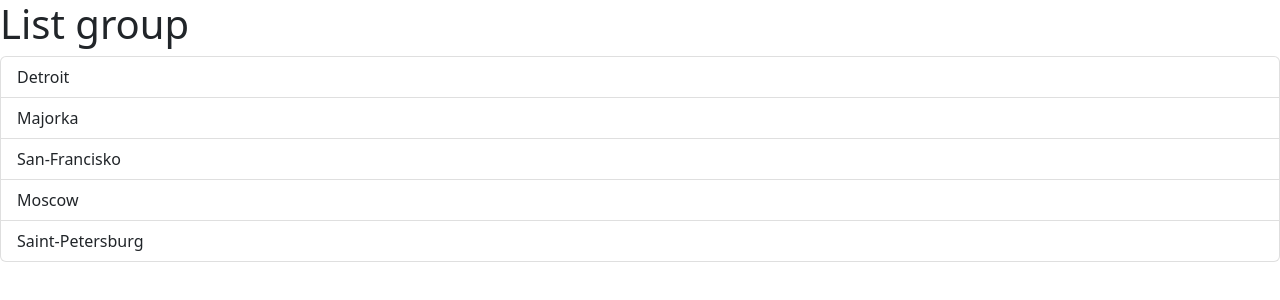
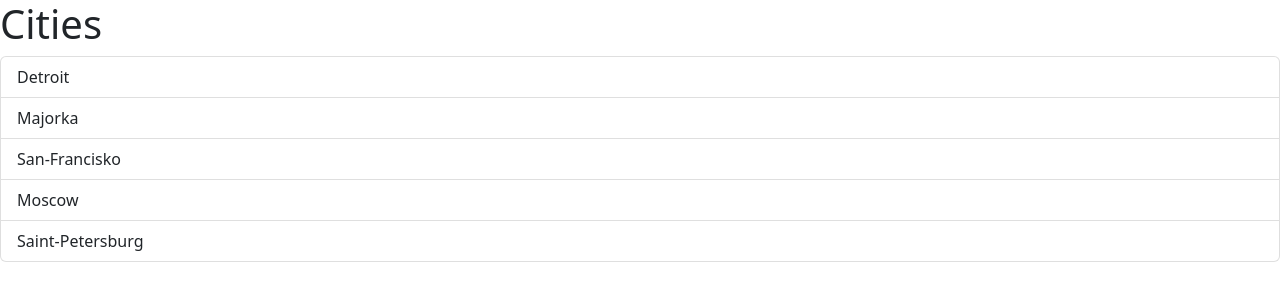
Before and after one commit to St0rY87/React-app, a React (Vite) app in the folder React-app/: page / in a window 1280 px wide. Shown: the top 300 px of the page. Built offline with nearby package versions, Linux system fonts and the light colour scheme; the HTML template or start-up script is replaced by a standard one.

Commit message:
feat: add props and annotation of types

```diff
--- a/React-app/src/App.tsx
+++ b/React-app/src/App.tsx
@@ -1,9 +1,16 @@
 import { ListGroup } from "./components/ListGroup";
 
 function App() {
+  let items = [
+    "Detroit",
+    "Majorka",
+    "San-Francisko",
+    "Moscow",
+    "Saint-Petersburg",
+  ];
   return (
     <div>
-      <ListGroup />
+      <ListGroup items={items} heading="Cities" />
     </div>
   );
 }
--- a/React-app/src/components/ListGroup.tsx
+++ b/React-app/src/components/ListGroup.tsx
@@ -1,28 +1,33 @@
-import { MouseEvent } from "react";
+import { useState } from "react";
 
-function ListGroup() {
-  let items = [
-    "Detroit",
-    "Majorka",
-    "San-Francisko",
-    "Moscow",
-    "Saint-Petersburg",
-  ];
+interface Props {
+  items: string[];
+  heading: string;
+}
 
-  const handleClick = (e: MouseEvent) => console.log(e);
+function ListGroup({ items, heading }: Props) {
+  const [selectedIndex, setSelectedIndex] = useState(-1);
+
+  function handleSelection(index: number) {
+    setSelectedIndex(index);
+  }
 
   return (
     <>
-      <h1>List group</h1>
+      <h1>{heading}</h1>
 
       {!items.length && <p>No item found</p>}
 
       <ul className="list-group">
         {items.map((item, index) => (
           <li
-            className="list-group-item"
+            className={
+              index === selectedIndex
+                ? "active list-group-item"
+                : "list-group-item"
+            }
             key={crypto.randomUUID()}
-            onClick={handleClick}
+            onClick={() => handleSelection(index)}
           >
             {item}
           </li>
```
